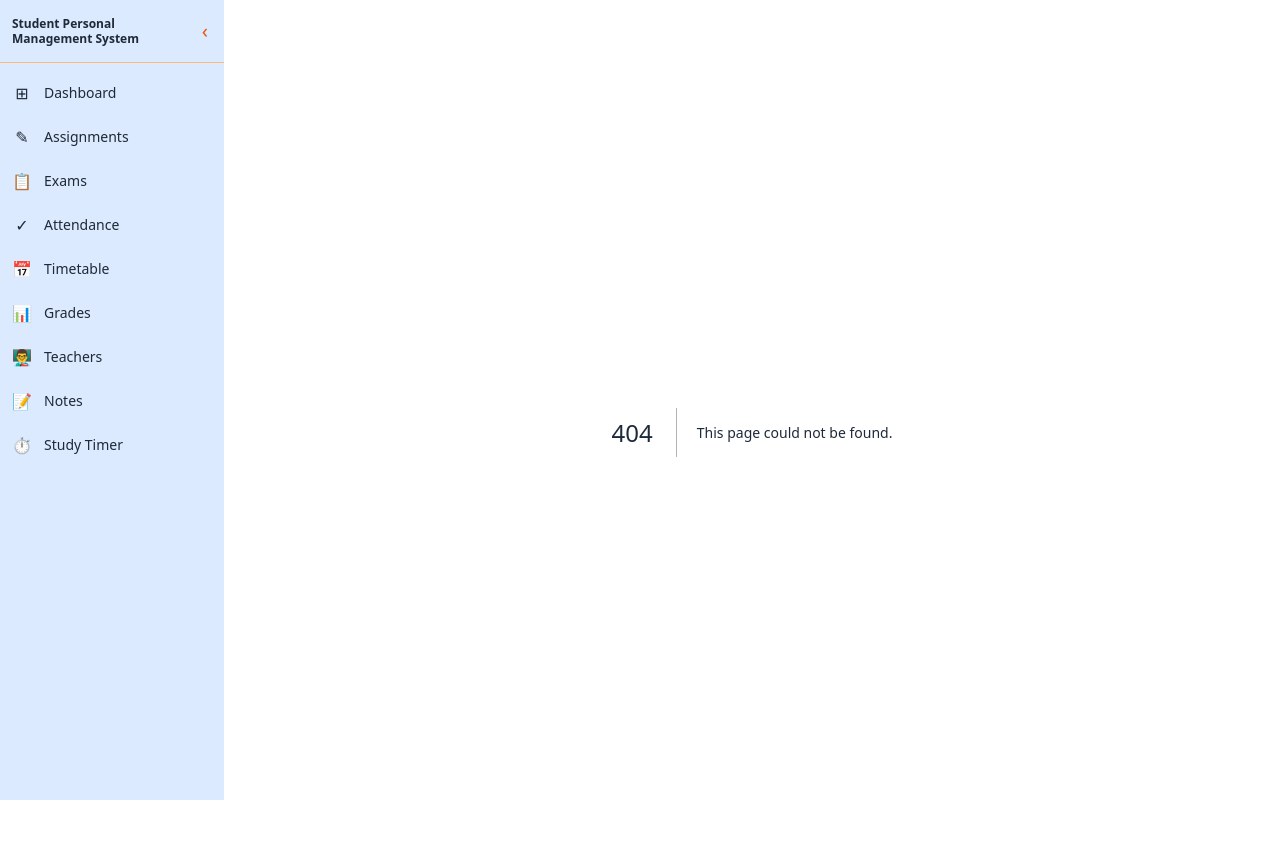
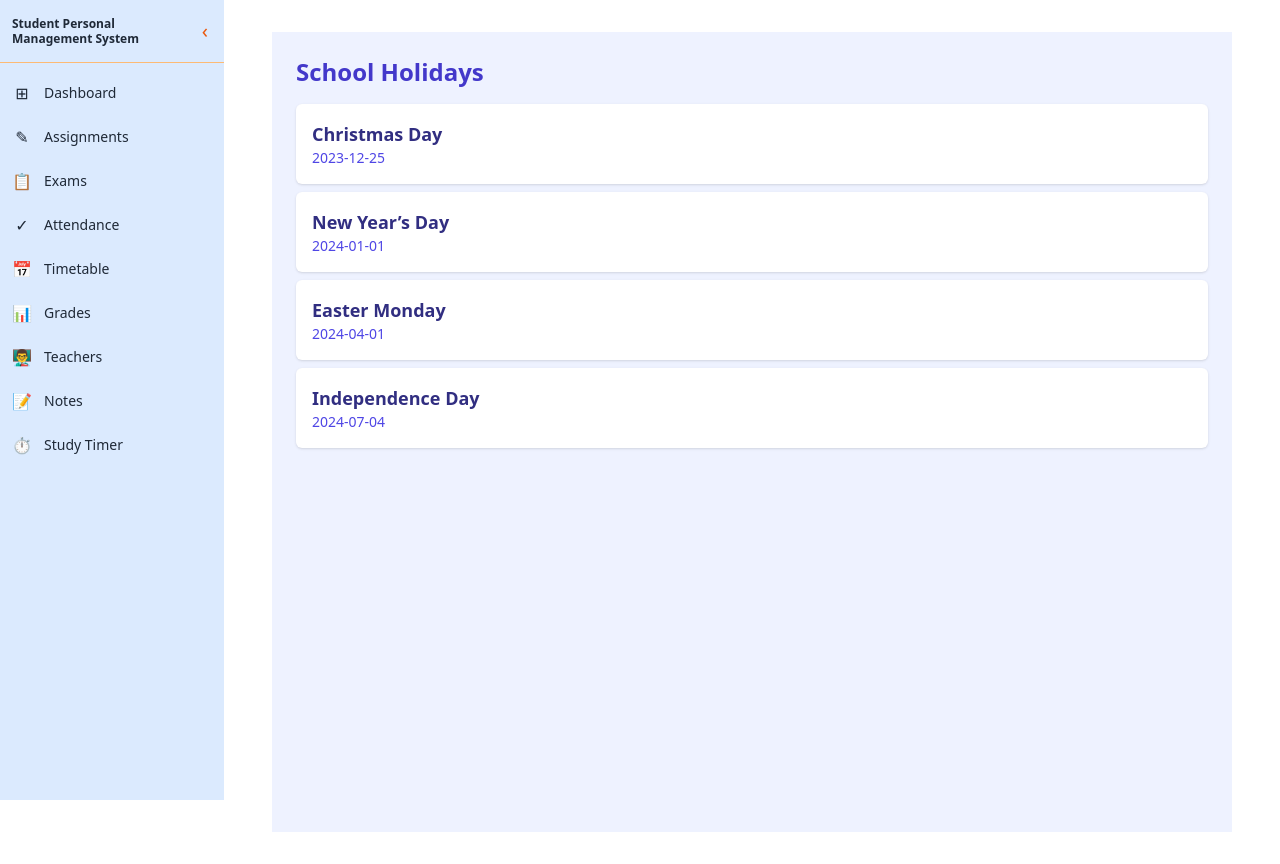
Before and after one commit to bhuvaneshsharma-noi/spms-ai-pipeline, a Next.js app in the folder spms-app/: page /holidays in a window 1280 px wide. Before the commit this address had no page. Built offline with nearby package versions, Linux system fonts and the light colour scheme.

Commit message:
AI pipeline v2: implement SPMS-49, SPMS-48, SPMS-47

```diff
--- /dev/null
+++ b/spms-app/app/holidays/page.tsx
@@ -0,0 +1,26 @@
+import React from 'react';
+
+const holidays = [
+  { date: '2023-12-25', name: 'Christmas Day' },
+  { date: '2024-01-01', name: 'New Year’s Day' },
+  { date: '2024-04-01', name: 'Easter Monday' },
+  { date: '2024-07-04', name: 'Independence Day' },
+];
+
+const HolidaysPage: React.FC = () => {
+  return (
+    <div className="p-6 bg-indigo-50 min-h-screen">
+      <h1 className="text-2xl font-bold text-indigo-700 mb-4">School Holidays</h1>
+      <ul className="space-y-2">
+        {holidays.map((holiday) => (
+          <li key={holiday.date} className="p-4 bg-white shadow rounded-md">
+            <span className="block text-lg font-semibold text-indigo-900">{holiday.name}</span>
+            <span className="block text-sm text-indigo-600">{holiday.date}</span>
+          </li>
+        ))}
+      </ul>
+    </div>
+  );
+};
+
+export default HolidaysPage;
```
